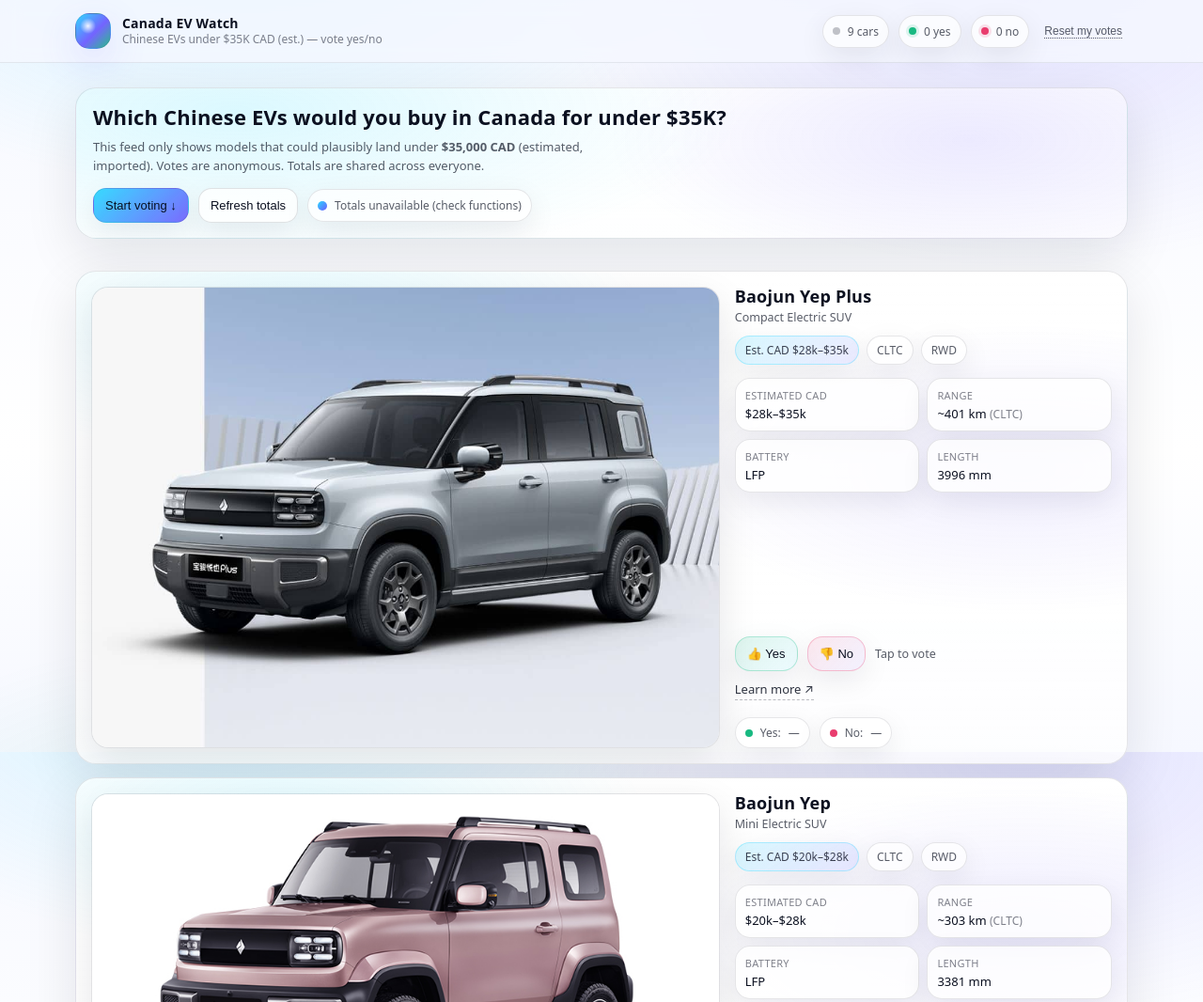
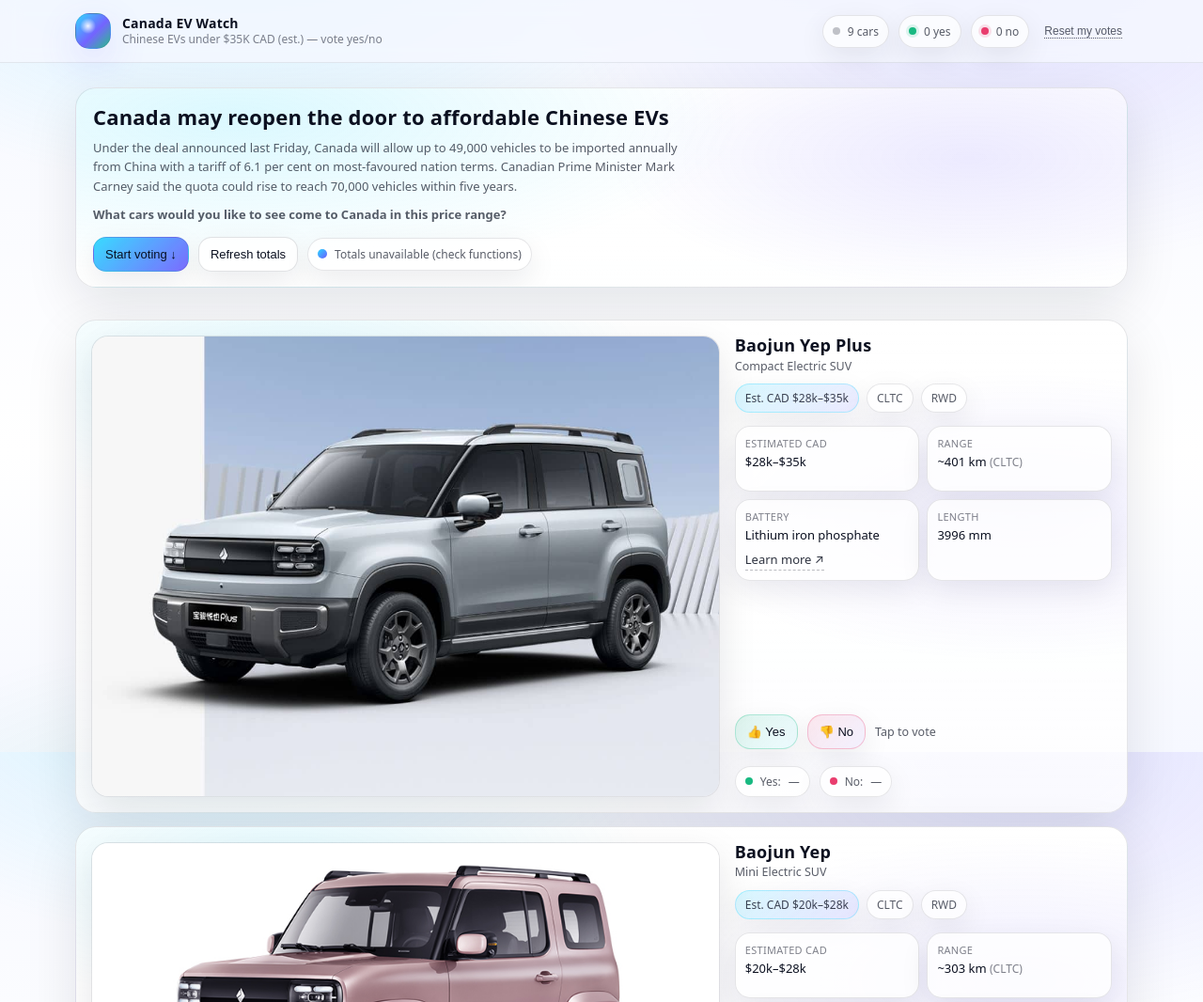
Before and after one commit to PeterJubb/canadaEVwatch, a plain HTML site: page index.html in a window 1280 px wide. Shown: the top 1066 px of the page at 94% size. Drawn offline with Linux system fonts and the light colour scheme; no server answers.

Commit message:
Add files via upload

```diff
--- a/index.html
+++ b/index.html
@@ -10,12 +10,6 @@
 
   Cars list:
     Only models plausibly <= $35K CAD (est., imported)
-
-  IMPORTANT:
-    This page assumes you added these files to your repo:
-      /netlify/functions/vote.js
-      /netlify/functions/counts.js
-    ...and created the Supabase table "votes".
 -->
 <!doctype html>
 <html lang="en">
@@ -31,9 +25,6 @@
       --muted:rgba(11,16,32,.68);
       --muted2:rgba(11,16,32,.52);
 
-      --card:#FFFFFF;
-      --stroke:rgba(11,16,32,.10);
-
       --yes:#18B981;
       --no:#E93D6E;
 
@@ -41,7 +32,6 @@
       --spark1:#28D7FF;
       --spark2:#6D5CFF;
       --spark3:#18B981;
-      --spark4:#FFB020;
 
       --shadow: 0 18px 55px rgba(11,16,32,.10);
       --shadow2: 0 10px 30px rgba(11,16,32,.08);
@@ -137,36 +127,6 @@
     .dot.y{ background: var(--yes); box-shadow:0 0 0 3px rgba(24,185,129,.14);}
     .dot.n{ background: var(--no);  box-shadow:0 0 0 3px rgba(233,61,110,.14);}
 
-    .btn{
-      display:inline-flex;
-      align-items:center;
-      justify-content:center;
-      gap:10px;
-      padding:10px 12px;
-      border-radius:14px;
-      border:1px solid rgba(11,16,32,.12);
-      background: rgba(255,255,255,.78);
-      color: var(--ink);
-      text-decoration:none;
-      font-size:13px;
-      box-shadow: var(--shadow2);
-      transition: transform .15s ease, background .15s ease, border-color .15s ease;
-      cursor:pointer;
-      user-select:none;
-    }
-    .btn:hover{
-      transform: translateY(-1px);
-      background: rgba(255,255,255,.92);
-      border-color: rgba(11,16,32,.16);
-    }
-    .btn.primary{
-      background: linear-gradient(135deg, rgba(40,215,255,.92), rgba(109,92,255,.90));
-      border-color: rgba(11,16,32,.10);
-      color: #071022;
-    }
-    .btn.primary:hover{
-      background: linear-gradient(135deg, rgba(40,215,255,1), rgba(109,92,255,1));
-    }
     .btnLink{
       font-size:12px;
       color: var(--muted);
@@ -203,8 +163,8 @@
       margin:10px 0 0;
       color:var(--muted);
       font-size:13px;
-      line-height:1.5;
-      max-width: 74ch;
+      line-height:1.55;
+      max-width: 88ch;
     }
     .hero .cta{
       display:flex;
@@ -212,6 +172,35 @@
       flex-wrap:wrap;
       margin-top:14px;
       align-items:center;
+    }
+    .btn{
+      display:inline-flex;
+      align-items:center;
+      justify-content:center;
+      gap:10px;
+      padding:10px 12px;
+      border-radius:14px;
+      border:1px solid rgba(11,16,32,.12);
+      background: rgba(255,255,255,.78);
+      color: var(--ink);
+      font-size:13px;
+      box-shadow: var(--shadow2);
+      transition: transform .15s ease, background .15s ease, border-color .15s ease;
+      cursor:pointer;
+      user-select:none;
+    }
+    .btn:hover{
+      transform: translateY(-1px);
+      background: rgba(255,255,255,.92);
+      border-color: rgba(11,16,32,.16);
+    }
+    .btn.primary{
+      background: linear-gradient(135deg, rgba(40,215,255,.92), rgba(109,92,255,.90));
+      border-color: rgba(11,16,32,.10);
+      color: #071022;
+    }
+    .btn.primary:hover{
+      background: linear-gradient(135deg, rgba(40,215,255,1), rgba(109,92,255,1));
     }
     .note{
       display:inline-flex;
@@ -228,6 +217,11 @@
     .spark{
       width:10px;height:10px;border-radius:999px;
       background: linear-gradient(135deg, var(--spark1), var(--spark2));
+    }
+    .question{
+      margin-top:12px;
+      font-weight:700;
+      color: rgba(11,16,32,.88);
     }
 
     /* Feed cards */
@@ -304,11 +298,6 @@
       border-color: rgba(40,215,255,.30);
       background: linear-gradient(135deg, rgba(40,215,255,.18), rgba(109,92,255,.12));
     }
-    .tag.voted{
-      border-color: rgba(24,185,129,.30);
-      background: linear-gradient(135deg, rgba(24,185,129,.18), rgba(40,215,255,.10));
-      color: rgba(11,16,32,.78);
-    }
 
     .specs{
       display:grid;
@@ -322,6 +311,7 @@
       background: rgba(255,255,255,.80);
       padding:10px;
       box-shadow: var(--shadow2);
+      min-height: 70px;
     }
     .k{
       font-size:11px;
@@ -336,13 +326,27 @@
       line-height:1.25;
     }
 
+    .learn{
+      display:inline-flex;
+      align-items:center;
+      gap:8px;
+      margin-top:8px;
+      font-size:13px;
+      color: rgba(11,16,32,.85);
+      text-decoration:none;
+      border-bottom:1px dashed rgba(11,16,32,.28);
+      padding-bottom:2px;
+      width: fit-content;
+    }
+    .learn:hover{ border-bottom-color: rgba(11,16,32,.55); }
+
     .actions{
       margin-top:auto;
       display:flex;
       flex-wrap:wrap;
       gap:10px;
       align-items:center;
-      justify-content:space-between;
+      justify-content:flex-start;
     }
 
     .voteGroup{
@@ -384,7 +388,7 @@
     .voteState{
       color: var(--muted);
       font-size:12.5px;
-      min-width: 200px;
+      min-width: 220px;
     }
 
     .voteCounts{
@@ -409,18 +413,6 @@
     .miniDot{ width:8px;height:8px;border-radius:99px;background: rgba(11,16,32,.25); }
     .miniDot.y{background:var(--yes);}
     .miniDot.n{background:var(--no);}
-
-    .link{
-      display:inline-flex;
-      align-items:center;
-      gap:8px;
-      font-size:13px;
-      color: rgba(11,16,32,.85);
-      text-decoration:none;
-      border-bottom:1px dashed rgba(11,16,32,.28);
-      padding-bottom:2px;
-    }
-    .link:hover{ border-bottom-color: rgba(11,16,32,.55); }
 
     .footer{
       padding: 22px 0 50px;
@@ -465,11 +457,14 @@
   <main class="wrap">
     <section class="hero">
       <div class="hero-card">
-        <h2>Which Chinese EVs would you buy in Canada for under $35K?</h2>
+        <h2>Canada may reopen the door to affordable Chinese EVs</h2>
         <p>
-          This feed only shows models that could plausibly land under <strong>$35,000 CAD</strong> (estimated, imported).
-          Votes are anonymous. Totals are shared across everyone.
+          Under the deal announced last Friday, Canada will allow up to 49,000 vehicles to be imported annually from China
+          with a tariff of 6.1 per cent on most-favoured nation terms. Canadian Prime Minister Mark Carney said the quota
+          could rise to reach 70,000 vehicles within five years.
         </p>
+        <p class="question">What cars would you like to see come to Canada in this price range?</p>
+
         <div class="cta">
           <button class="btn primary" id="jumpFirstBtn" type="button">Start voting ↓</button>
           <button class="btn" id="refreshBtn" type="button">Refresh totals</button>
@@ -490,18 +485,18 @@
     // DATA — Under $35K CAD (est.) only
     // ==========
     const CARS = [
-      { id:"baojun-yep-plus", make:"Baojun", model:"Yep Plus", body:"Compact Electric SUV", est_cad:"$28k–$35k", range_km:"~401", range_std:"CLTC", drivetrain:"RWD", battery:"LFP", length_mm:"3996", link:"https://www.sgmw.com.cn/" },
-      { id:"baojun-yep", make:"Baojun", model:"Yep", body:"Mini Electric SUV", est_cad:"$20k–$28k", range_km:"~303", range_std:"CLTC", drivetrain:"RWD", battery:"LFP", length_mm:"3381", link:"https://www.sgmw.com.cn/" },
+      { id:"baojun-yep-plus", make:"Baojun", model:"Yep Plus", body:"Compact Electric SUV", est_cad:"$28k–$35k", range_km:"~401", range_std:"CLTC", drivetrain:"RWD", battery:"Lithium iron phosphate", length_mm:"3996", link:"https://www.sgmw.com.cn/" },
+      { id:"baojun-yep", make:"Baojun", model:"Yep", body:"Mini Electric SUV", est_cad:"$20k–$28k", range_km:"~303", range_std:"CLTC", drivetrain:"RWD", battery:"Lithium iron phosphate", length_mm:"3381", link:"https://www.sgmw.com.cn/" },
 
-      { id:"byd-seagull", make:"BYD", model:"Seagull", body:"City Hatchback", est_cad:"$18k–$26k", range_km:"~305–405", range_std:"CLTC", drivetrain:"FWD", battery:"LFP", length_mm:"3780", link:"https://www.byd.com/" },
+      { id:"byd-seagull", make:"BYD", model:"Seagull", body:"City Hatchback", est_cad:"$18k–$26k", range_km:"~305–405", range_std:"CLTC", drivetrain:"FWD", battery:"Lithium iron phosphate", length_mm:"3780", link:"https://www.byd.com/" },
 
-      { id:"wuling-bingo", make:"Wuling", model:"Bingo", body:"Hatchback", est_cad:"$20k–$30k", range_km:"~203–333", range_std:"CLTC", drivetrain:"FWD", battery:"LFP", length_mm:"3950", link:"https://www.sgmw.com.cn/" },
-      { id:"wuling-mini-ev", make:"Wuling", model:"Hongguang Mini EV", body:"Microcar", est_cad:"$12k–$18k", range_km:"~120–215", range_std:"CLTC", drivetrain:"RWD", battery:"LFP", length_mm:"2917", link:"https://www.sgmw.com.cn/" },
-      { id:"wuling-air-ev", make:"Wuling", model:"Air EV", body:"City Car", est_cad:"$16k–$22k", range_km:"~200–300", range_std:"CLTC", drivetrain:"RWD", battery:"LFP", length_mm:"2974", link:"https://www.sgmw.com.cn/" },
+      { id:"wuling-bingo", make:"Wuling", model:"Bingo", body:"Hatchback", est_cad:"$20k–$30k", range_km:"~203–333", range_std:"CLTC", drivetrain:"FWD", battery:"Lithium iron phosphate", length_mm:"3950", link:"https://www.sgmw.com.cn/" },
+      { id:"wuling-mini-ev", make:"Wuling", model:"Hongguang Mini EV", body:"Microcar", est_cad:"$12k–$18k", range_km:"~120–215", range_std:"CLTC", drivetrain:"RWD", battery:"Lithium iron phosphate", length_mm:"2917", link:"https://www.sgmw.com.cn/" },
+      { id:"wuling-air-ev", make:"Wuling", model:"Air EV", body:"City Car", est_cad:"$16k–$22k", range_km:"~200–300", range_std:"CLTC", drivetrain:"RWD", battery:"Lithium iron phosphate", length_mm:"2974", link:"https://www.sgmw.com.cn/" },
 
-      { id:"changan-lumin", make:"Changan", model:"Lumin", body:"City Car", est_cad:"$14k–$22k", range_km:"~155–301", range_std:"CLTC", drivetrain:"FWD", battery:"LFP", length_mm:"3270", link:"https://www.changan.com.cn/" },
-      { id:"chery-qq-ice-cream", make:"Chery", model:"QQ Ice Cream", body:"Microcar", est_cad:"$12k–$18k", range_km:"~120–170", range_std:"(varies)", drivetrain:"RWD", battery:"LFP", length_mm:"2980", link:"https://www.cheryinternational.com/" },
-      { id:"baojun-kiwi-ev", make:"Baojun", model:"KiWi EV", body:"City Hatch", est_cad:"$16k–$24k", range_km:"~305", range_std:"(varies)", drivetrain:"RWD", battery:"—", length_mm:"2894", link:"https://www.sgmw.com.cn/" }
+      { id:"changan-lumin", make:"Changan", model:"Lumin", body:"City Car", est_cad:"$14k–$22k", range_km:"~155–301", range_std:"CLTC", drivetrain:"FWD", battery:"Lithium iron phosphate", length_mm:"3270", link:"https://www.changan.com.cn/" },
+      { id:"chery-qq-ice-cream", make:"Chery", model:"QQ Ice Cream", body:"Microcar", est_cad:"$12k–$18k", range_km:"~120–170", range_std:"(varies)", drivetrain:"RWD", battery:"Lithium iron phosphate", length_mm:"2980", link:"https://www.cheryinternational.com/" },
+      { id:"baojun-kiwi-ev", make:"Baojun", model:"KiWi EV", body:"City Hatch", est_cad:"$16k–$24k", range_km:"~305", range_std:"(varies)", drivetrain:"RWD", battery:"Battery type not published", length_mm:"2894", link:"https://www.sgmw.com.cn/" }
     ];
 
     // ==========
@@ -600,7 +595,13 @@
       specs.innerHTML = `
         <div class="spec"><div class="k">Estimated CAD</div><div class="v">${fmt(car.est_cad)}</div></div>
         <div class="spec"><div class="k">Range</div><div class="v">${fmt(car.range_km)} km <span style="color:var(--muted2);font-size:12px">(${fmt(car.range_std)})</span></div></div>
-        <div class="spec"><div class="k">Battery</div><div class="v">${fmt(car.battery)}</div></div>
+
+        <div class="spec" id="battery-${car.id}">
+          <div class="k">Battery</div>
+          <div class="v">${fmt(car.battery)}</div>
+          <a class="learn" href="${car.link || "#"}" target="_blank" rel="noopener noreferrer">Learn more ↗</a>
+        </div>
+
         <div class="spec"><div class="k">Length</div><div class="v">${fmt(car.length_mm)} mm</div></div>
       `;
 
@@ -630,15 +631,7 @@
       voteGroup.appendChild(noBtn);
       voteGroup.appendChild(state);
 
-      const link = document.createElement("a");
-      link.className = "link";
-      link.href = car.link || "#";
-      link.target = "_blank";
-      link.rel = "noopener noreferrer";
-      link.innerHTML = "Learn more ↗";
-
       actions.appendChild(voteGroup);
-      actions.appendChild(link);
 
       const voteCounts = document.createElement("div");
       voteCounts.className = "voteCounts";
@@ -665,28 +658,14 @@
       const yesBtn = card.querySelector(".voteBtn.yes");
       const noBtn  = card.querySelector(".voteBtn.no");
       const state  = card.querySelector(`#state-${carId}`);
-      const tagWrap = card.querySelector(`#tags-${carId}`);
 
       const v = getMyVote(carId);
-
-      // remove existing Voted tag
-      if (tagWrap){
-        [...tagWrap.querySelectorAll(".tag.voted")].forEach(el => el.remove());
-      }
 
       if (!v){
         yesBtn.disabled = false;
         noBtn.disabled = false;
         state.textContent = "Tap to vote";
         return;
-      }
-
-      // show voted tag
-      if (tagWrap){
-        const votedTag = document.createElement("span");
-        votedTag.className = "tag voted";
-        votedTag.textContent = `Voted: ${v.toUpperCase()}`;
-        tagWrap.appendChild(votedTag);
       }
 
       if (v === "yes"){
@@ -704,7 +683,6 @@
       const carsCount = CARS.length;
       let yes = 0, no = 0;
 
-      // counts = { [carId]: {yes,no} }
       if (counts){
         for (const car of CARS){
           yes += (counts[car.id]?.yes || 0);
@@ -718,13 +696,6 @@
     }
 
     function setStatus(text){ statusText.textContent = text; }
-
-    function renderAll(){
-      feed.innerHTML = "";
-      CARS.forEach(car => feed.appendChild(buildCard(car)));
-      // initial local state
-      CARS.forEach(c => syncCardVoteState(c.id));
-    }
 
     // ==========
     // BACKEND: vote + counts (Netlify Functions)
@@ -749,7 +720,6 @@
       } catch (err){
         console.error(err);
         setStatus("Totals unavailable (check functions)");
-        // keep UI usable even if backend fails
         updateTopStats(null);
       }
     }
@@ -789,7 +759,6 @@
       } catch (err){
         console.error(err);
         setStatus("Vote failed (check functions)");
-        // Re-enable buttons if they haven't voted locally yet
         if (!getMyVote(carId)) disableVoteButtons(carId, false);
         alert("Vote failed. If this keeps happening, your Netlify Functions or Supabase table may not be set up yet.");
       }
@@ -817,8 +786,12 @@
     // ==========
     // INIT
     // ==========
-    renderAll();
-    refreshCounts();
+    (function init(){
+      feed.innerHTML = "";
+      CARS.forEach(car => feed.appendChild(buildCard(car)));
+      CARS.forEach(c => syncCardVoteState(c.id));
+      refreshCounts();
+    })();
   </script>
 </body>
 </html>
```
